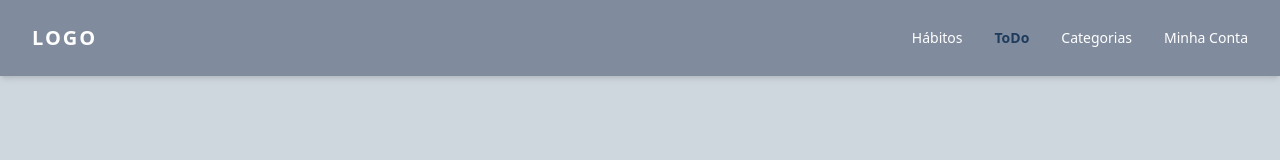
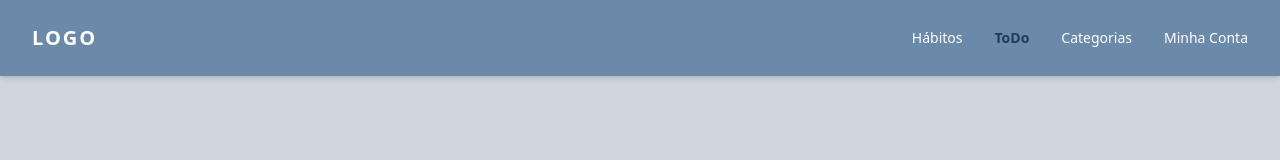
Before and after one commit to MiguelAraujo3/habit-tracker, a plain HTML site: page index.html in a window 1280 px wide. Drawn offline with nearby package versions, Linux system fonts and the light colour scheme.

Commit message:
fix: ajustando cor do menu

```diff
--- a/index.html
+++ b/index.html
@@ -15,7 +15,7 @@
                     /* Pantone 3597 C - Azul médio (Alternativa para botões hover) */
                     'brand-blue': '#2A437C',
                     /* Pantone 4135 C - Cinza azulado (Fundo do menu superior) */
-                    'brand-gray': '#808C9E',
+                    'brand-gray': '#6B89A8',
                     /* Pantone Cool Gray 7 C - Cinza neutro (Caixa central de hábitos) */
                     'brand-light-gray': '#9EA1A2',
                     /* Pantone 538 C - Cinza/Azul gelo (Fundo da página) */
```
Also changed, not shown: templates/categorias.html (+1 -1 lines), templates/conta.html (+1 -1 lines), templates/todo.html (+1 -1 lines).
